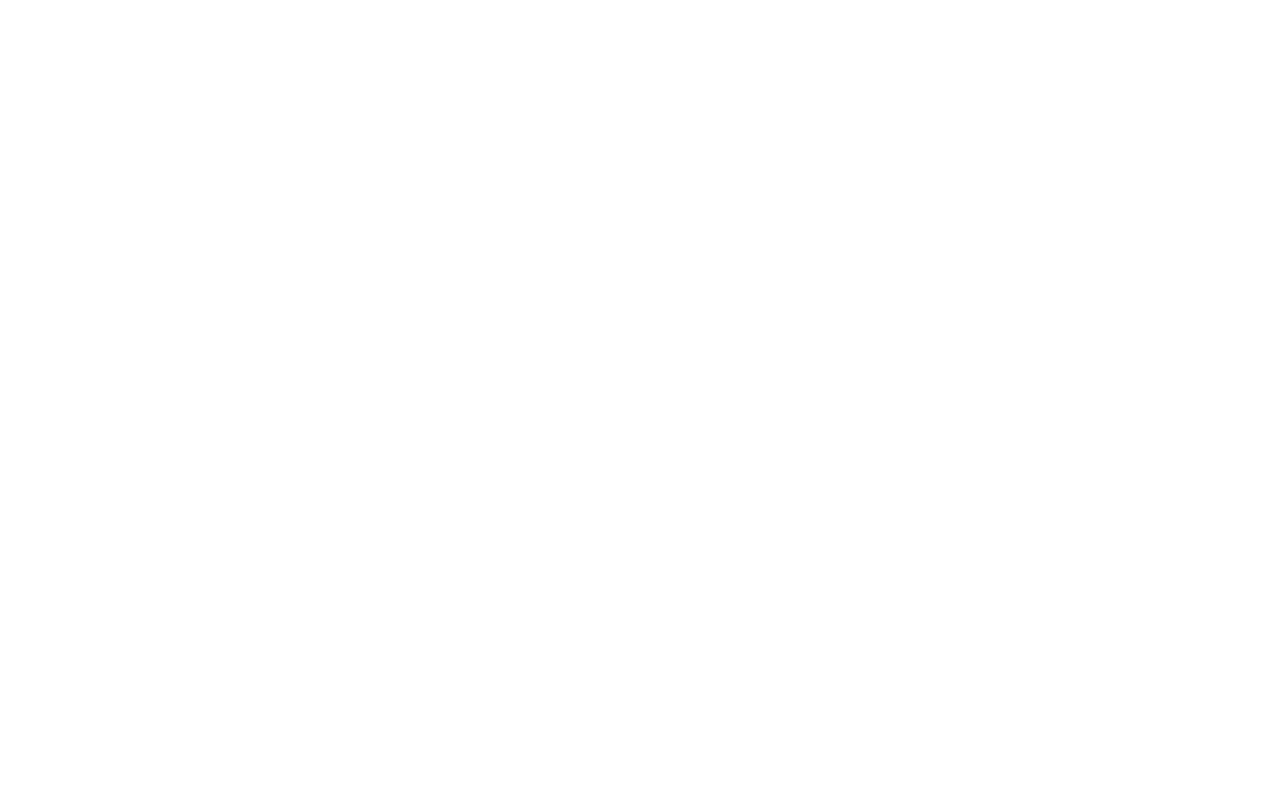
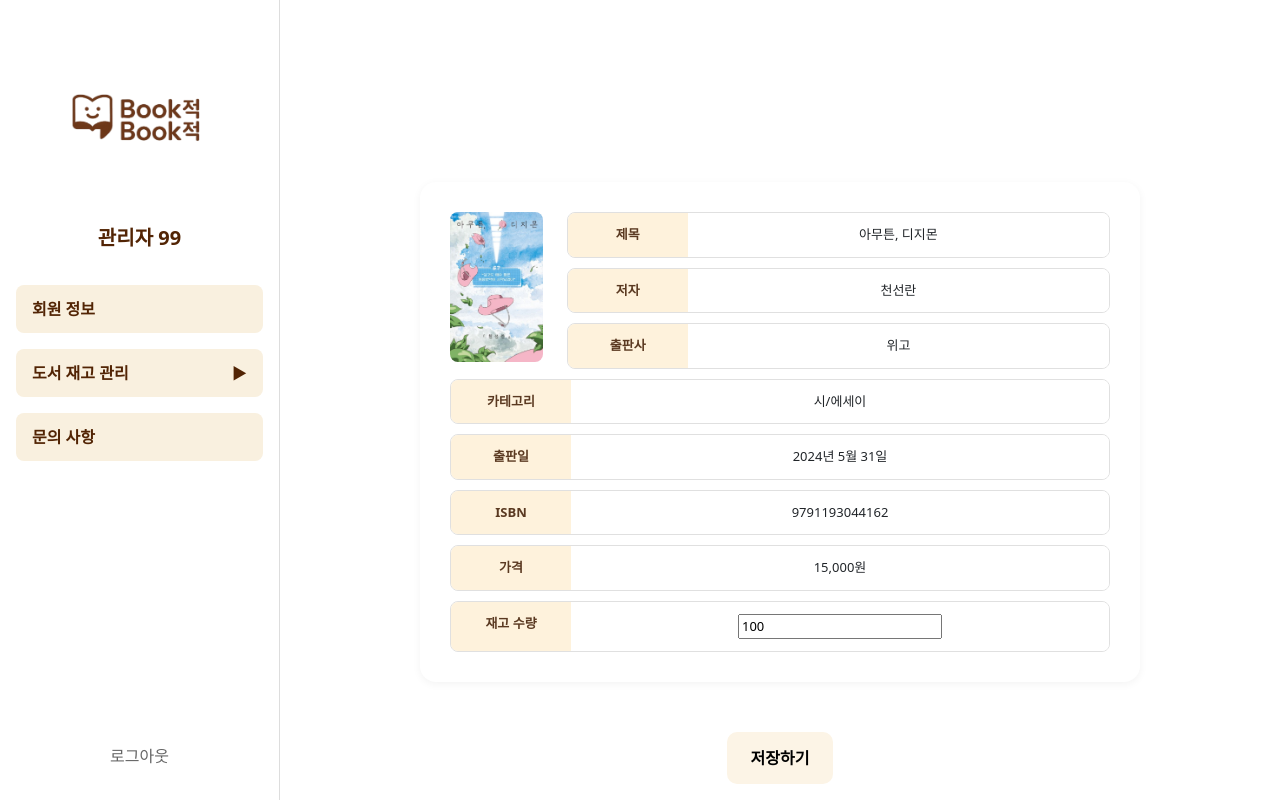
Before and after one commit to jamjam-book/jamjam-bookjeok-backend, a Vue app: page /admin/book/edit/1 in a window 1280 px wide. Before the commit this address had no page. Built offline with nearby package versions, Linux system fonts and the light colour scheme.

Commit message:
feat : 관리자 도서 입고/수량 변경 페이지 구현 - AdminBookStoreView - AdminBookDetailView - AdminBookInfoRow (#55)

```diff
--- /dev/null
+++ b/src/features/admin/components/AdminBookInfoRow.vue
@@ -0,0 +1,42 @@
+<template>
+    <div class="info-row">
+        <div class="info-label">{{ label }}</div>
+        <div class="info-value">
+            <slot>{{ value }}</slot>
+        </div>
+    </div>
+</template>
+
+<script setup>
+defineProps({
+    label: String,
+    value: String
+})
+</script>
+
+<style scoped>
+.info-row {
+    display: flex;
+    border: 1px solid #e0e0e0;
+    border-radius: 8px;
+    overflow: hidden;
+    font-size: 13px;
+    text-align: center;
+}
+
+.info-label {
+    background-color: #fef2dc;
+    color: #5a3921;
+    padding: 12px 16px;
+    font-weight: bold;
+    width: 120px;
+    flex-shrink: 0;
+
+}
+
+.info-value {
+    padding: 12px 16px;
+    flex: 1;
+    background-color: white;
+}
+</style>
--- a/src/features/admin/router.js
+++ b/src/features/admin/router.js
@@ -4,7 +4,10 @@
         name: 'AdminPage',
         component: () => import('@/features/admin/views/AdminView.vue'),
         children: [
-            { path: 'members', component: () => import('@/features/admin/views/AdminMemberView.vue')}
+            { path: 'members', component: () => import('@/features/admin/views/AdminMemberView.vue')},
+            { path: 'book-store', component: () => import('@/features/admin/views/AdminBookStoreView.vue')},
+            { path: 'book/:bookId', component: () => import('@/features/admin/views/AdminBookDetailView.vue')},
+            { path: 'book/edit/:bookId', component: () => import('@/features/admin/views/AdminBookDetailView.vue')},
         ]
     },
 ];
--- /dev/null
+++ b/src/features/admin/views/AdminBookDetailView.vue
@@ -0,0 +1,152 @@
+<template>
+    <div class="book-detail-wrapper">
+        <div class="book-detail-top">
+            <div class="book-image-box">
+                <img :src="fullImageUrl" alt="도서 이미지" class="book-image" />
+            </div>
+            <div class="book-top-info-list">
+                <AdminBookInfoRow label="제목" :value="book.bookName" />
+                <AdminBookInfoRow label="저자" :value="book.authorNames" />
+                <AdminBookInfoRow label="출판사" :value="book.publisherName" />
+            </div>
+        </div>
+
+        <div class="book-info-list">
+            <AdminBookInfoRow label="카테고리" :value="book.bookCategory.name" />
+            <AdminBookInfoRow label="출판일" :value="formatDate(book.publishedAt)" />
+            <AdminBookInfoRow label="ISBN" :value="book.isbn" />
+            <AdminBookInfoRow label="가격" :value="formatPrice(book.price)" />
+            <AdminBookInfoRow label="재고 수량">
+                <template v-if="isAdminEditMode">
+                    <input type="number" v-model="book.stockQuantity" />
+                </template>
+                <template v-else>
+                    {{ book.stockQuantity }} (EA)
+                </template>
+            </AdminBookInfoRow>
+        </div>
+    </div>
+
+    <button class="submit-btn" @click="handleAction">
+        {{ isAdminEditMode ? '저장하기' : '수정하기' }}
+    </button>
+</template>
+
+<script setup>
+import { ref, onMounted, computed } from 'vue'
+import { useRoute, useRouter } from 'vue-router'
+import axios from 'axios'
+import AdminBookInfoRow from "@/features/admin/components/AdminBookInfoRow.vue";
+
+const route = useRoute()
+const router = useRouter()
+
+const bookId = route.params.id
+const isAdminEditMode = route.path.includes('/admin/book/edit')
+
+const book = ref({
+    "bookId": 1,
+    "bookName": "아무튼, 디지몬",
+    "authorNames": "천선란",
+    "publisherName": "위고",
+    "bookCategory": { "name": "시/에세이" },
+    "publishedAt": "2024-05-31",
+    "isbn": "9791193044162",
+    "price": 15000,
+    "stockQuantity": 100,
+    "imageUrl": "/images/main_482791348279137620.20240609071045.jpg"
+})
+
+const fullImageUrl = computed(() => {
+    return book.value.imageUrl.startsWith('http')
+            ? book.value.imageUrl
+            : /*IMAGE_BASE_URL +*/ book.value.imageUrl
+})
+
+/*onMounted(async () => {
+    const res = await axios.get(`/api/book/${bookId}`)
+    book.value = res.data
+})*/
+
+const formatDate = (dateStr) => {
+    if (!dateStr) return ''
+    const date = new Date(dateStr)
+    return `${date.getFullYear()}년 ${date.getMonth() + 1}월 ${date.getDate()}일`
+}
+
+const formatPrice = (num) => {
+    if (!num) return ''
+    return Number(num).toLocaleString() + '원'
+}
+
+const handleAction = async () => {
+    if (isAdminEditMode) {
+        try {
+            await axios.put(`/api/book/${bookId}/stock`, { quantity: book.value.stockQuantity })
+            alert('수정되었습니다.')
+            router.push(`/book/${bookId}`)
+        } catch (err) {
+            alert('수정 실패!')
+        }
+    } else {
+        router.push(`/admin/book/edit/${bookId}`)
+    }
+}
+</script>
+
+<style scoped>
+.book-detail-wrapper {
+    max-width: 720px;
+    margin: 150px auto 50px;
+    padding: 30px;
+    background-color: #fff;
+    border-radius: 16px;
+    box-shadow: 0 2px 8px rgba(0,0,0,0.05);
+}
+
+.book-detail-top {
+    display: flex;
+    gap: 24px;
+    margin-bottom: 10px;
+}
+
+.book-image-box {
+    flex-shrink: 0;
+}
+
+.book-image {
+    height: 150px;
+    width: auto;
+    object-fit: contain;
+    border-radius: 8px;
+}
+
+.book-top-info-list {
+    flex: 1;
+    display: flex;
+    flex-direction: column;
+    gap: 10px;
+}
+
+.book-info-list {
+    display: flex;
+    flex-direction: column;
+    gap: 10px;
+}
+
+.submit-btn {
+    margin: 30px auto 0;
+    display: block;
+    background-color: #fcf4e6;
+    border: none;
+    padding: 14px 24px;
+    border-radius: 10px;
+    font-weight: bold;
+    font-size: 16px;
+    cursor: pointer;
+}
+
+.submit-btn:hover {
+    background-color: #f7e4c7;
+}
+</style>
--- /dev/null
+++ b/src/features/admin/views/AdminBookStoreView.vue
@@ -0,0 +1,107 @@
+<template>
+    <div class="book-register-wrapper">
+        <div class="book-register-container">
+            <h2 class="title">도서 입고 시스템</h2>
+
+            <div class="form-group">
+                <label for="isbn">ISBN</label>
+                <input
+                        type="text"
+                        id="isbn"
+                        v-model="isbn"
+                        maxlength="13"
+                        placeholder="ISBN 번호를 입력해주세요."
+                />
+            </div>
+
+            <button class="register-btn" @click="registerBook">도서 등록</button>
+        </div>
+    </div>
+</template>
+
+<script setup>
+import { ref } from 'vue'
+import axios from 'axios'
+
+const isbn = ref('')
+
+const registerBook = async () => {
+    if (!isbn.value) {
+        alert('ISBN을 입력해주세요.')
+        return
+    }
+
+    try {
+        const res = await axios.get(`/api/book/naver?isbn=${isbn.value}`)
+        console.log('도서 정보:', res.data)
+
+        // TODO: 여기서 폼에 채워넣거나 등록 로직 연결
+        alert('도서 정보를 성공적으로 불러왔습니다.')
+
+    } catch (err) {
+        alert('도서를 찾을 수 없습니다.')
+    }
+}
+</script>
+
+<style scoped>
+.book-register-wrapper {
+    display: flex;
+    justify-content: center;
+    align-content: center;
+    padding: 200px 0;
+}
+
+.book-register-container {
+    background-color: #fef8ea;
+    border-radius: 12px;
+    padding: 40px;
+    width: 400px;
+    box-shadow: 0 2px 8px rgba(0,0,0,0.1);
+    text-align: center;
+}
+
+.title {
+    font-size: 22px;
+    font-weight: bold;
+    color: #5a3921;
+    margin-bottom: 30px;
+}
+
+.form-group {
+    margin-bottom: 20px;
+    text-align: left;
+}
+
+label {
+    font-weight: bold;
+    display: block;
+    margin-bottom: 6px;
+    color: #5a3921;
+}
+
+input {
+    width: 100%;
+    padding: 10px;
+    border: 1px solid #ddd;
+    border-radius: 8px;
+    font-size: 14px;
+}
+
+.register-btn {
+    margin-top: 10px;
+    width: 100%;
+    padding: 12px;
+    background-color: #fdf1de;
+    border: none;
+    border-radius: 8px;
+    font-weight: bold;
+    cursor: pointer;
+    color: #333;
+    transition: 0.3s;
+}
+
+.register-btn:hover {
+    background-color: #fce4bc;
+}
+</style>
--- a/src/router/index.js
+++ b/src/router/index.js
@@ -1,5 +1,5 @@
 import {createRouter, createWebHistory} from 'vue-router'
-// import {adminRoutes} from "@/features/admin/router.js";
+import {adminRoutes} from "@/features/admin/router.js";
 import {mainRoutes} from "@/features/main/router.js";
 import {memberRoutes} from "@/features/member/router.js";
 import {orderRoutes} from "@/features/order/router.js";
@@ -11,7 +11,7 @@
     /*import.meta.env.BASE_URL*/
     history: createWebHistory(),
     routes: [
-        // ...adminRoutes,
+        ...adminRoutes,
         ...bookRoutes,
         ...mainRoutes,
         ...memberRoutes,
```
